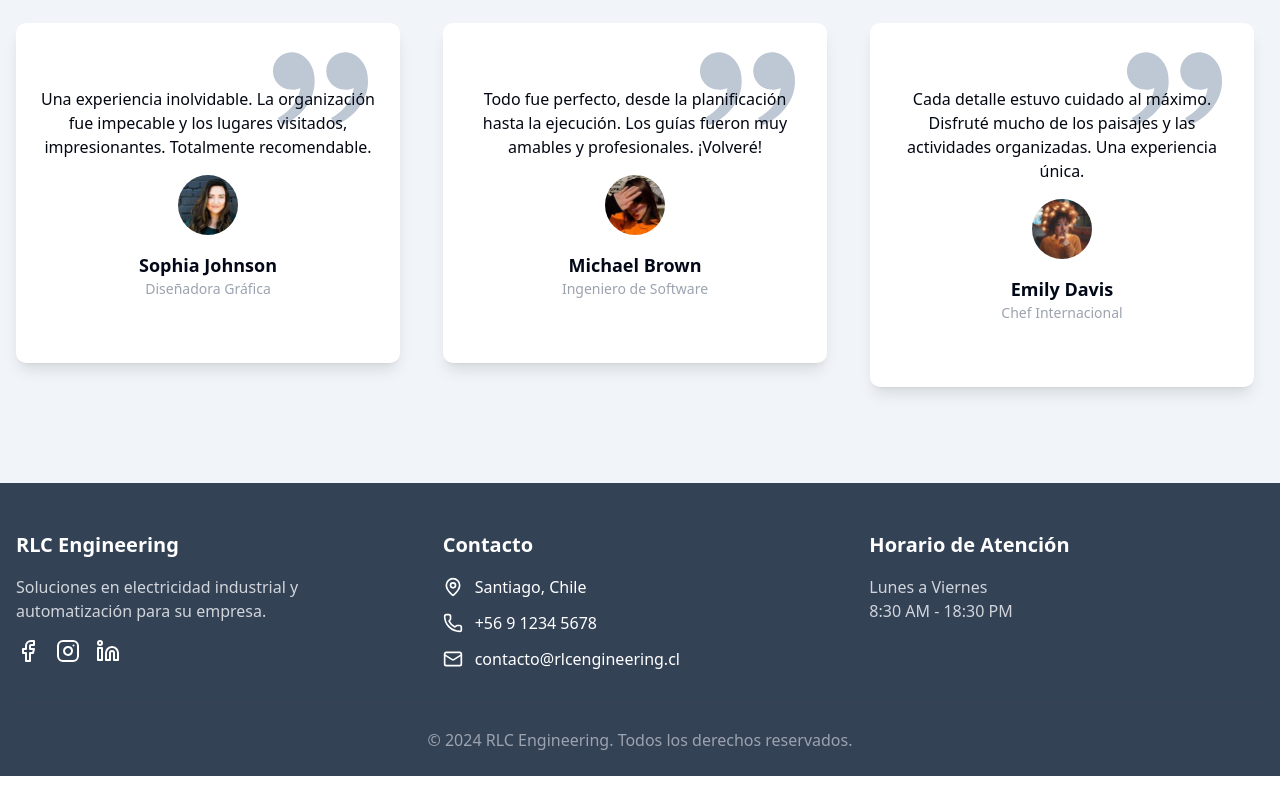
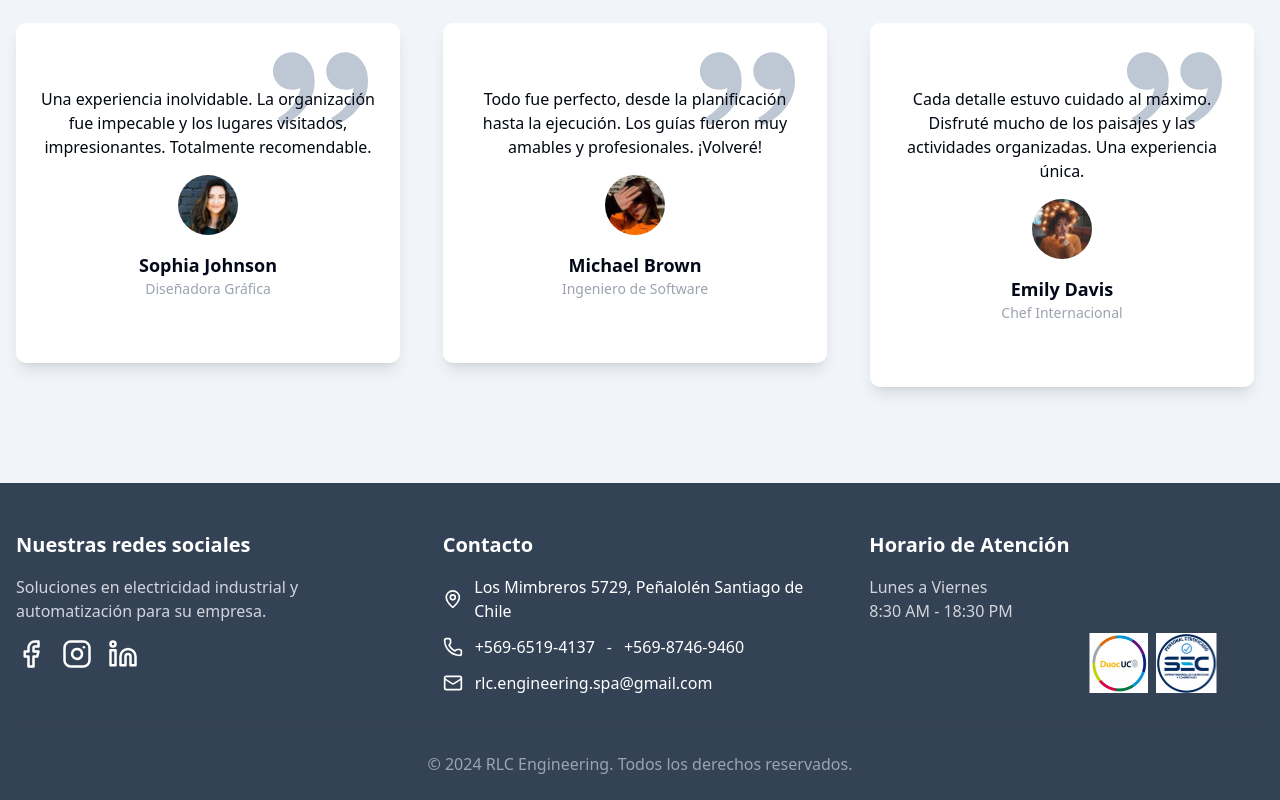
Before and after one commit to Avila-Pato/RLC, a Next.js app: page / in a window 1280 px wide. Shown: the part 2553-3353 px from the top of the page. Before the commit the page ends 3329 px from the top, so only its background shows below. Built offline with nearby package versions, Linux system fonts and the light colour scheme.

Commit message:
Aguregure imagens y link y algunas estilos en el footer

```diff
--- a/components/Footer.tsx
+++ b/components/Footer.tsx
@@ -1,23 +1,31 @@
-import { Facebook, Instagram, Linkedin, Mail, MapPin, Phone } from "lucide-react";
+import {
+  Facebook,
+  Instagram,
+  Linkedin,
+  Mail,
+  MapPin,
+  Phone,
+} from "lucide-react";
 const Footer = () => {
   return (
     <footer className="bg-primary text-white pt-12 pb-6">
       <div className="container mx-auto px-4">
         <div className="grid grid-cols-1 md:grid-cols-3 gap-8 mb-8">
           <div>
-            <h3 className="text-xl font-bold mb-4">RLC Engineering</h3>
+            <h3 className="text-xl font-bold mb-4">Nuestras redes sociales</h3>
             <p className="text-gray-300 mb-4">
-              Soluciones en electricidad industrial y automatización para su empresa.
+              Soluciones en electricidad industrial y automatización para su
+              empresa.
             </p>
             <div className="flex space-x-4">
-              <a href="#" className="hover:text-accent transition-colors">
-                <Facebook size={24} />
+              <a href="https://web.facebook.com/ENGINEERINGRC/?_rdc=1&_rdr#" target="_blank" className="hover:text-accent transition-colors">
+                <Facebook size={30} />
               </a>
-              <a href="#" className="hover:text-accent transition-colors">
-                <Instagram size={24} />
+              <a href="https://www.instagram.com/rlcengineering/" target="_blank"  className="hover:text-accent transition-colors">
+                <Instagram size={30} />
               </a>
-              <a href="#" className="hover:text-accent transition-colors">
-                <Linkedin size={24} />
+              <a href="https://www.linkedin.com/in/rlc-engineering-494a2331a/" target="_blank"  className="hover:text-accent transition-colors">
+                <Linkedin size={30} />
               </a>
             </div>
           </div>
@@ -27,17 +35,26 @@ const Footer = () => {
             <div className="space-y-3">
               <div className="flex items-center space-x-3">
                 <MapPin size={20} />
-                <span>Santiago, Chile</span>
+                <span>Los Mimbreros 5729, Peñalolén Santiago de Chile</span>
               </div>
               <div className="flex items-center space-x-3">
                 <Phone size={20} />
-                <span>+56 9 1234 5678</span>
+                <span>+569-6519-4137</span>
+                <span>-</span>
+                <span> +569-8746-9460</span>
+
+
               </div>
               <div className="flex items-center space-x-3">
                 <Mail size={20} />
-                <span>contacto@rlcengineering.cl</span>
+                <span>rlc.engineering.spa@gmail.com</span>
               </div>
             </div>
+          </div>
+
+          <div className="absolute right-0 pt-24 flex space-x-4 scale-50">
+            <img src="/assets/Logo.png" alt="LogoDuoc" className="  " />
+            <img src="/assets/Logo2.png" alt="LogoEmpresa" className=" " />
           </div>
 
           <div>
@@ -48,7 +65,10 @@ const Footer = () => {
         </div>
 
         <div className="border-t border-gray-700 pt-6 text-center text-gray-400">
-          <p>© {new Date().getFullYear()} RLC Engineering. Todos los derechos reservados.</p>
+          <p>
+            © {new Date().getFullYear()} RLC Engineering. Todos los derechos
+            reservados.
+          </p>
         </div>
       </div>
     </footer>
```
Also changed, not shown: public/assets/Logo.png (added), public/assets/Logo2.png (added).
